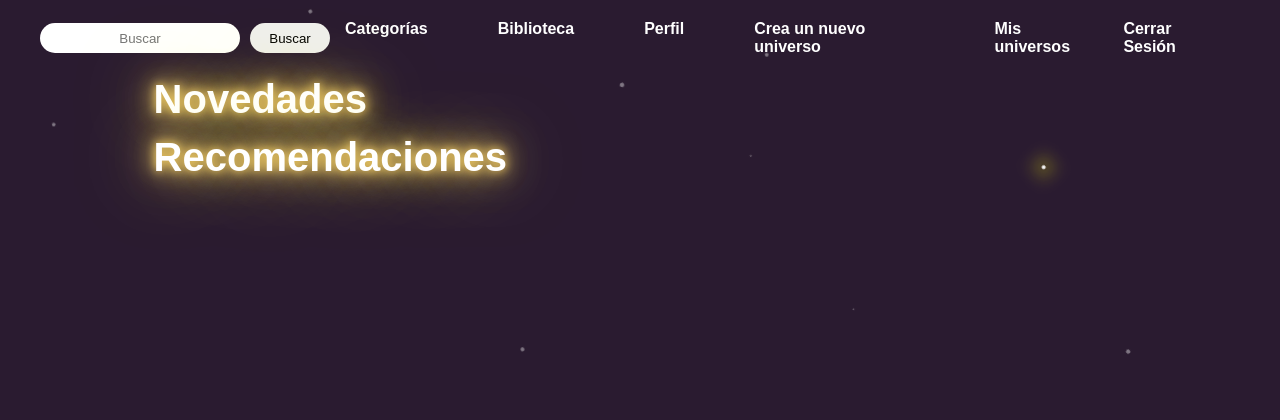
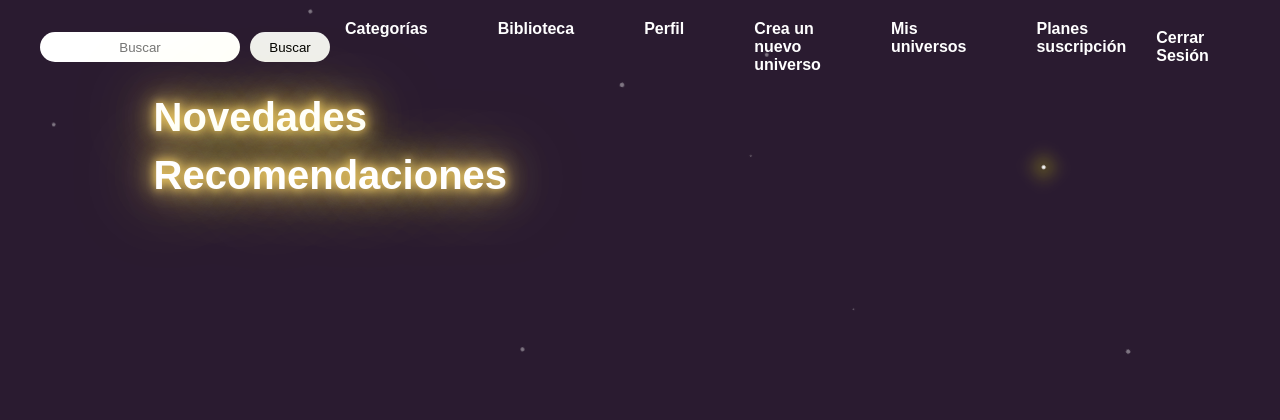
Before and after one commit to SherezadeLc/Tintero, a PHP site: page /menuSuscrito.php in a window 1280 px wide. Shown: the part 301-721 px from the top of the page. Run offline with PHP 8.4, Linux system fonts and the light colour scheme; data that the repository does not hold is empty.

Commit message:
boton menu plan suscripcion

```diff
--- a/index.php
+++ b/index.php
@@ -68,6 +68,7 @@ session_start();
                         <li><a href="#">Perfil</a></li>
                         <li><a href="creaUniveros.php">Crea un nuevo universo</a></li>
                         <li><a href="misUniversos.php">Mis universos</a></li>
+                        <li><a href="menu_planes_suscripciones.php">Planes suscripción</a></li>
                     </ul>
                 </nav>
                 <!-- Login -->
--- a/menuSuscrito.php
+++ b/menuSuscrito.php
@@ -68,6 +68,7 @@ session_start();
                         <li><a href="#">Perfil</a></li>
                         <li><a href="creaUniveros.php">Crea un nuevo universo</a></li>
                         <li><a href="misUniversos.php">Mis universos</a></li>
+                        <li><a href="menu_planes_suscripciones.php">Planes suscripción</a></li>
                     </ul>
                 </nav>
                 <!-- Login -->
```
